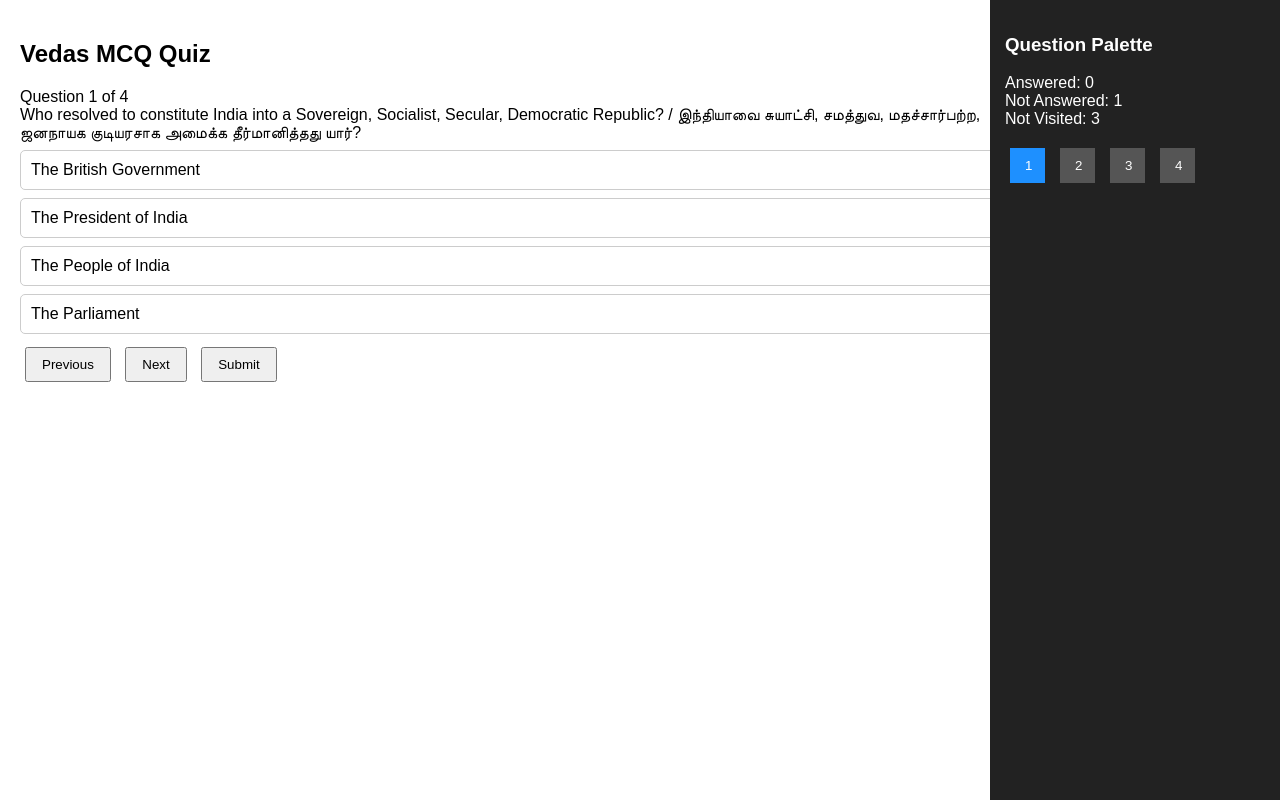
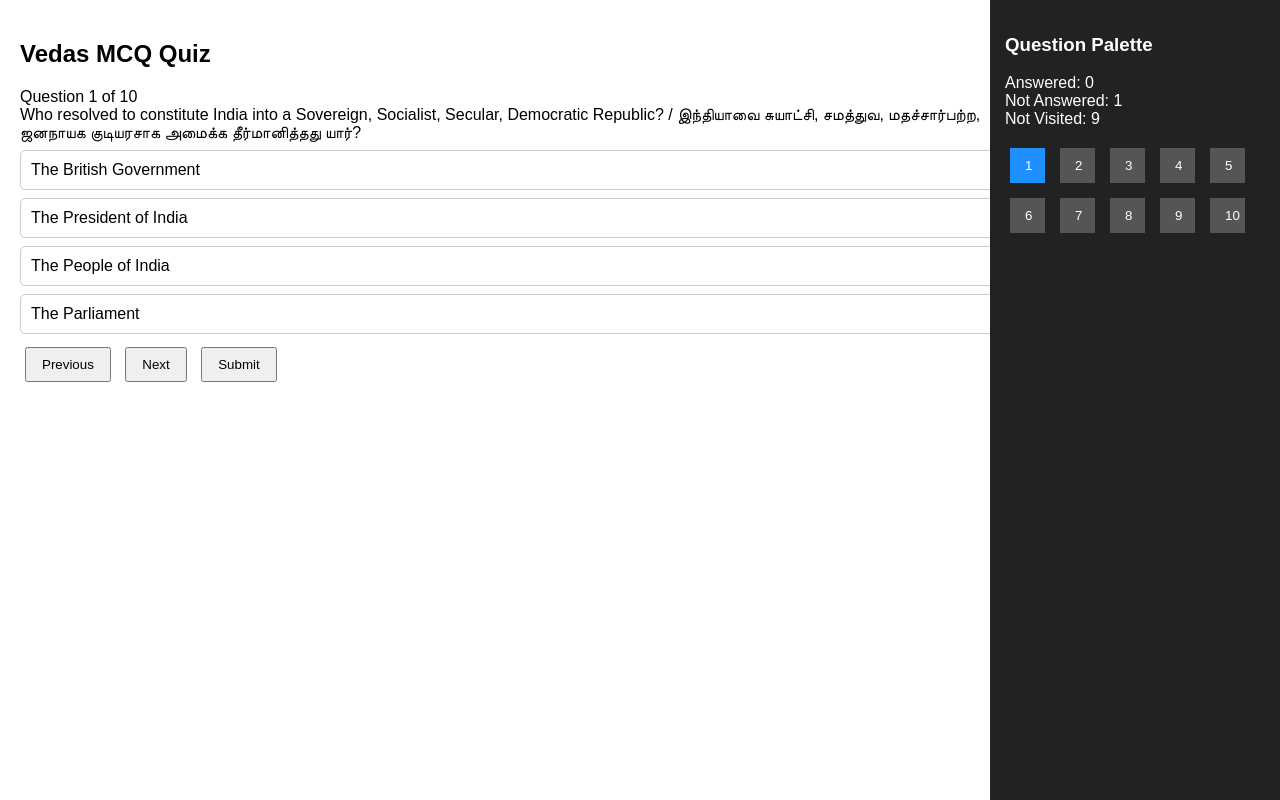
Before and after one commit to sarvavishva/polity.github.io, a plain HTML site: page index.html in a window 1280 px wide. Drawn offline with Linux system fonts and the light colour scheme.

Commit message:
Update index.html

```diff
--- a/index.html
+++ b/index.html
@@ -141,6 +141,42 @@
 options: ["Dependent on other nations","Ruled by a king","Independent and supreme authority","Controlled by military"],
 answer: 2,
 explanation: "Sovereign means India is independent and has supreme authority. / சுயாட்சி என்பது இந்தியா முழுமையான சுதந்திரமும் உச்ச அதிகாரமும் உடையது என்பதைக் குறிக்கும்."
+},
+{
+question: "How many types of Justice are mentioned in the Preamble? / முன்னுரையில் எத்தனை வகையான நீதி குறிப்பிடப்பட்டுள்ளது?",
+options: ["2","3","4","5"],
+answer: 1,
+explanation: "Justice includes Social, Economic and Political. / நீதி சமூக, பொருளாதார மற்றும் அரசியல் என மூன்று வகைகளாகும்."
+},
+{
+question: "Which of the following is NOT included under Liberty? / சுதந்திரத்தின் கீழ் சேராதது எது?",
+options: ["Thought","Expression","Worship","Property"],
+answer: 3,
+explanation: "Liberty includes thought, expression, belief, faith and worship. / சுதந்திரம் சிந்தனை, வெளிப்பாடு, நம்பிக்கை, விசுவாசம் மற்றும் வழிபாடு ஆகியவற்றை உள்ளடக்கியது."
+},
+{
+question: "Equality in the Preamble ensures what? / முன்னுரையில் சமத்துவம் எதை உறுதி செய்கிறது?",
+options: ["Status and opportunity","Wealth and income","Religion and caste","Power and authority"],
+answer: 0,
+explanation: "Equality ensures status and opportunity. / சமத்துவம் நிலை மற்றும் வாய்ப்பை உறுதி செய்கிறது."
+},
+{
+question: "Fraternity assures which of the following? / சகோதரத்துவம் எதை உறுதி செய்கிறது?",
+options: ["Liberty and Rights","Dignity, Unity and Integrity","Justice and Equality","Faith and Worship"],
+answer: 1,
+explanation: "Fraternity ensures dignity of the individual and unity and integrity of the Nation. / சகோதரத்துவம் தனிநபர் கண்ணியத்தையும் நாட்டின் ஒற்றுமை மற்றும் ஒருமைப்பாட்டையும் உறுதி செய்கிறது."
+},
+{
+question: "On which date was the Constitution adopted in the Constituent Assembly? / அரசியல் நிர்ணய சபையில் அரசியலமைப்பு எந்த தேதியில் ஏற்கப்பட்டது?",
+options: ["15 August 1947","26 January 1950","26 November 1949","2 October 1948"],
+answer: 2,
+explanation: "The Constitution was adopted on 26 November 1949. / அரசியலமைப்பு 26 நவம்பர் 1949 அன்று ஏற்கப்பட்டது."
+},
+{
+question: "Who adopted and enacted the Constitution? / அரசியலமைப்பை யார் ஏற்றுக் கொண்டு அமல்படுத்தினர்?",
+options: ["British Parliament","Governor General","The People in the Constituent Assembly","Supreme Court"],
+answer: 2,
+explanation: "The Constitution was adopted by the Constituent Assembly representing the people of India. / இந்திய மக்களை பிரதிநிதித்துவப்படுத்திய அரசியல் நிர்ணய சபை அரசியலமைப்பை ஏற்றுக் கொண்டது."
 }
 ];
 
```
